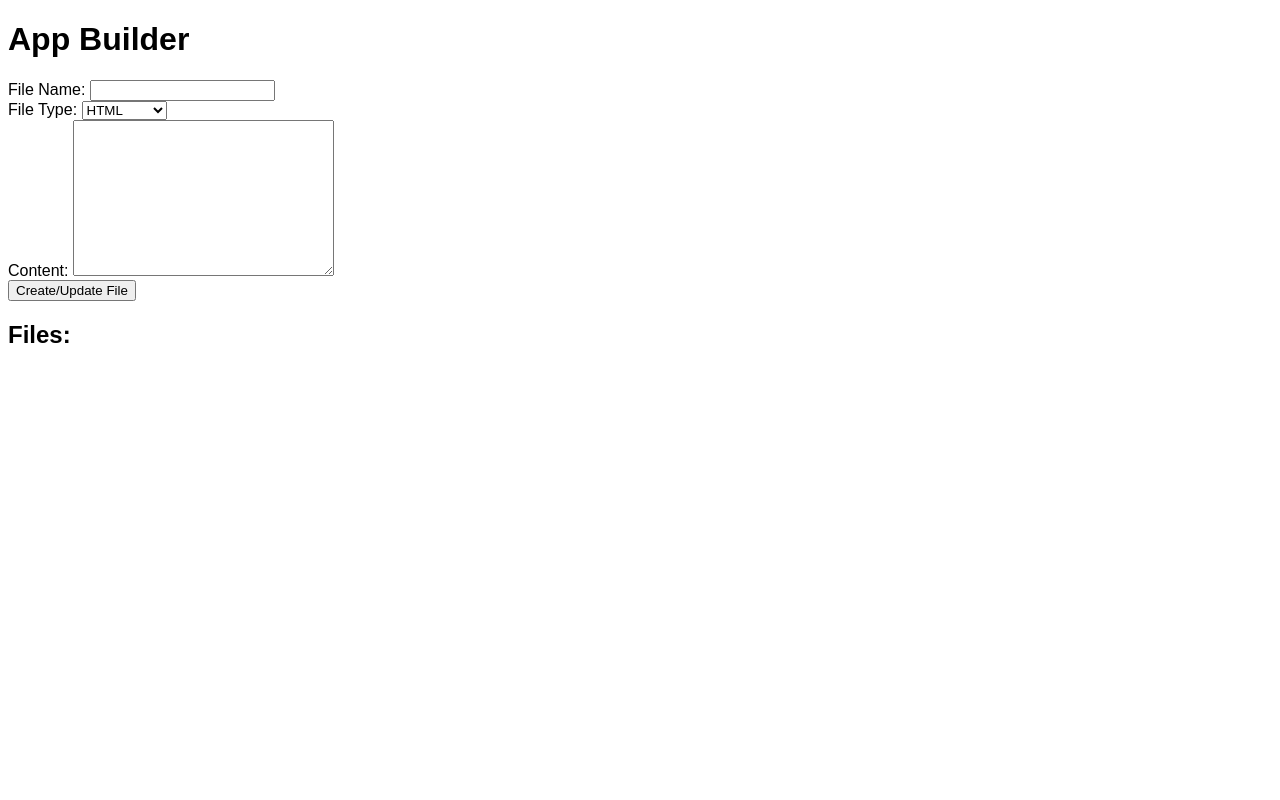
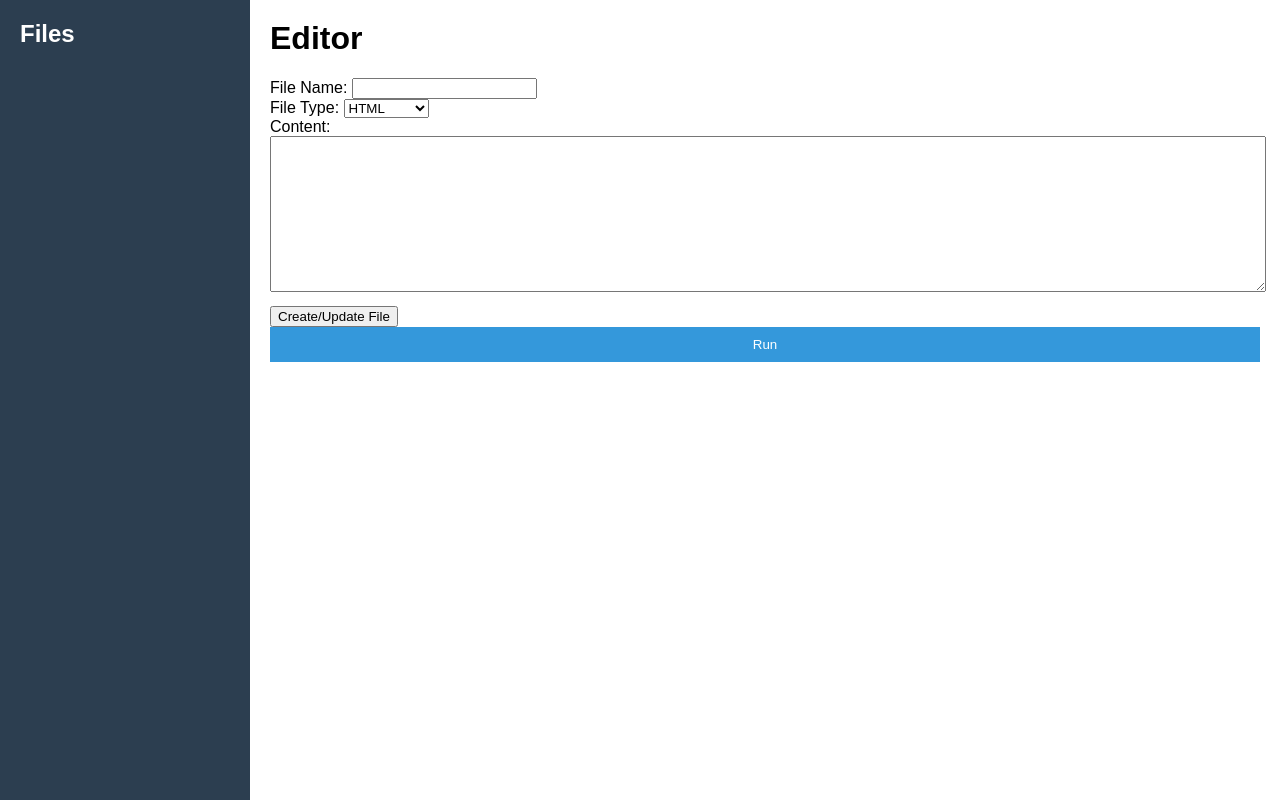
Before and after one commit to ninothepro/NCode-web, a plain HTML site: page index.html in a window 1280 px wide. Drawn offline with Linux system fonts and the light colour scheme.

Commit message:
Update index.html

```diff
--- a/index.html
+++ b/index.html
@@ -7,9 +7,19 @@
     <style>
         body {
             font-family: Arial, sans-serif;
+            display: flex;
+            height: 100vh;
+            margin: 0;
         }
-        #fileForm {
-            margin-bottom: 20px;
+        #sidebar {
+            width: 250px;
+            background: #2c3e50;
+            color: white;
+            padding: 20px;
+            box-sizing: border-box;
+        }
+        #sidebar h2 {
+            margin-top: 0;
         }
         #fileList {
             list-style: none;
@@ -18,10 +28,52 @@
         .fileItem {
             margin-bottom: 10px;
         }
+        .fileItem button {
+            margin-left: 10px;
+            padding: 5px;
+        }
+        #main {
+            flex-grow: 1;
+            display: flex;
+            flex-direction: column;
+        }
+        #editor {
+            padding: 20px;
+            box-sizing: border-box;
+            flex-grow: 1;
+            display: flex;
+            flex-direction: column;
+        }
+        #editor h1 {
+            margin-top: 0;
+        }
+        #editor textarea {
+            flex-grow: 1;
+            margin-bottom: 10px;
+            width: 100%;
+        }
+        #runButton {
+            background: #3498db;
+            color: white;
+            border: none;
+            padding: 10px;
+            cursor: pointer;
+        }
+        iframe {
+            width: 100%;
+            height: 100%;
+            border: none;
+        }
     </style>
 </head>
 <body>
-    <h1>App Builder</h1>
+    <div id="sidebar">
+        <h2>Files</h2>
+        <ul id="fileList"></ul>
+    </div>
+    <div id="main">
+        <div id="editor">
+            <h1>Editor</h1>
             <form id="fileForm">
                 <label for="fileName">File Name:</label>
                 <input type="text" id="fileName" required>
@@ -34,12 +86,14 @@
                 </select>
                 <br>
                 <label for="fileContent">Content:</label>
-        <textarea id="fileContent" rows="10" cols="30"></textarea>
+                <textarea id="fileContent" rows="10"></textarea>
                 <br>
                 <button type="submit">Create/Update File</button>
             </form>
-    <h2>Files:</h2>
-    <ul id="fileList"></ul>
+            <button id="runButton">Run</button>
+        </div>
+        <iframe id="output" src=""></iframe>
+    </div>
 
     <script src="app.js"></script>
 </body>
```
Lines whose indentation alone changed are shown as unchanged.
